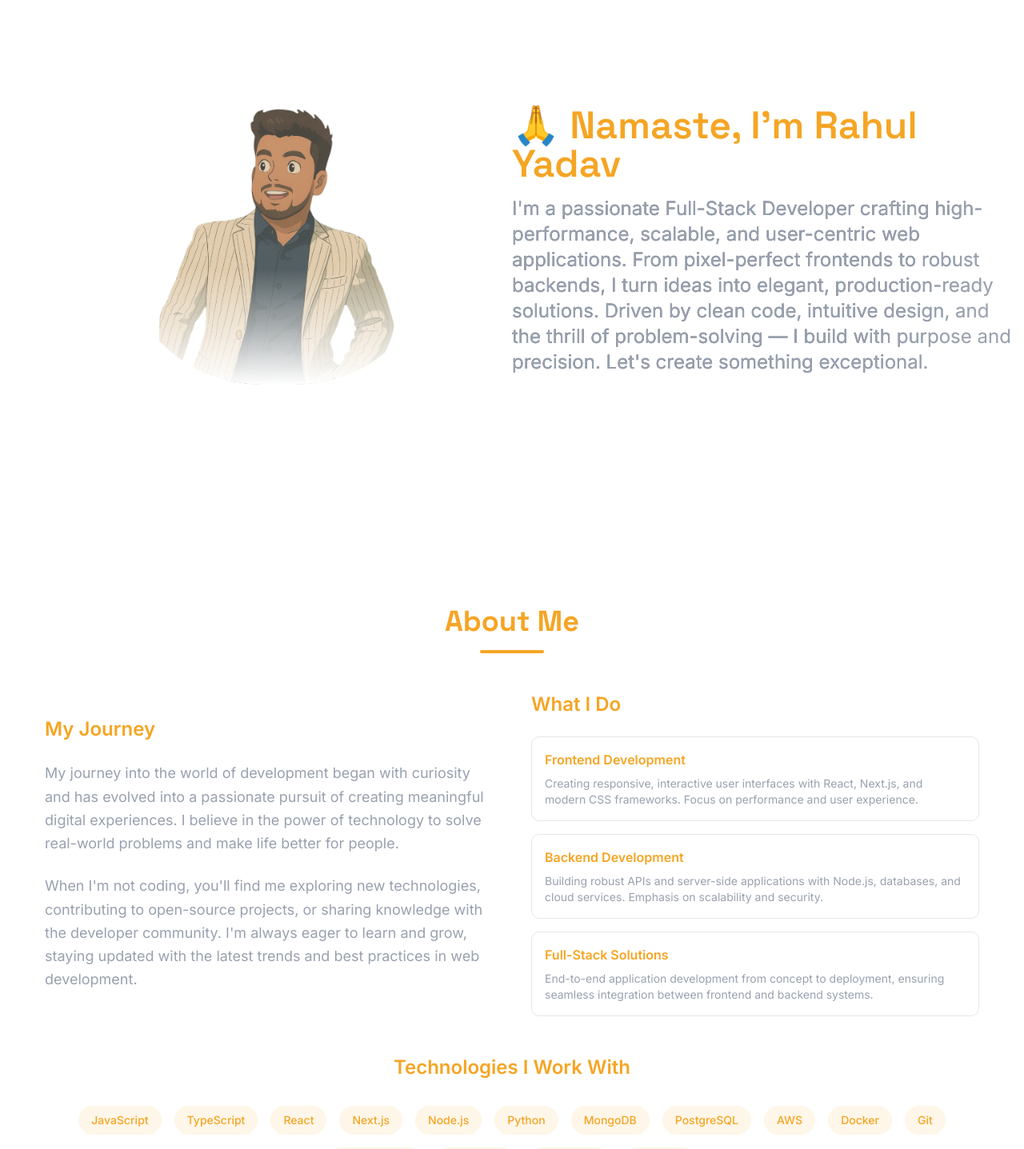
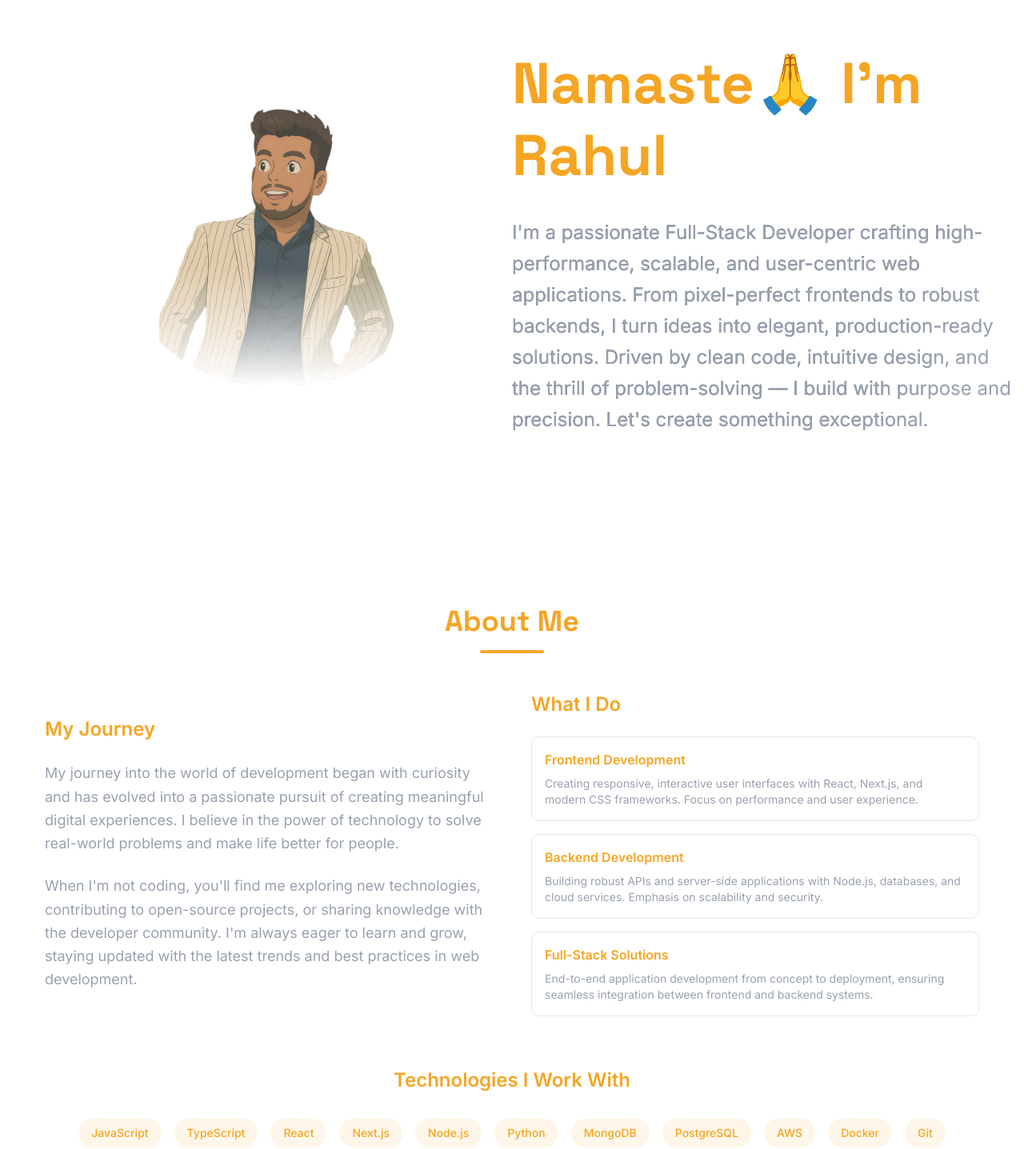
Before and after one commit to ry-dev007/raa-portfolio, a Next.js app: page / in a window 1280 px wide. Shown: the part 120-1557 px from the top of the page at 80% size. Built offline with nearby package versions, Linux system fonts and the light colour scheme.

Commit message:
updated header styling

```diff
--- a/src/app/page.js
+++ b/src/app/page.js
@@ -67,14 +67,14 @@ export default function Home() {
             >
               <motion.p
                 variants={itemVariants}
-                className="text-primary font-secondary mb-4 text-2xl font-semibold sm:text-3xl"
+                className="text-primary font-secondary mb-6 text-3xl leading-tight font-bold sm:text-4xl"
               >
-                🙏 Namaste, I&apos;m Rahul Yadav
+                Namaste🙏 I&apos;m Rahul
               </motion.p>
 
               <motion.p
                 variants={itemVariants}
-                className="shine-text text-base leading-relaxed sm:text-lg"
+                className="shine-text text-lg leading-relaxed sm:text-xl"
               >
                 I&apos;m a passionate Full-Stack Developer crafting
                 high-performance, scalable, and user-centric web applications.
@@ -99,14 +99,14 @@ export default function Home() {
             >
               <motion.p
                 variants={itemVariants}
-                className="text-primary font-secondary mb-4 text-5xl font-semibold"
+                className="text-primary font-secondary mb-8 text-6xl leading-tight font-bold lg:text-7xl"
               >
-                🙏 Namaste, I&apos;m Rahul Yadav
+                Namaste🙏 I&apos;m Rahul
               </motion.p>
 
               <motion.p
                 variants={itemVariants}
-                className="shine-text max-w-[900px] text-2xl"
+                className="shine-text max-w-[900px] text-xl leading-relaxed lg:text-2xl"
               >
                 I&apos;m a passionate Full-Stack Developer crafting
                 high-performance, scalable, and user-centric web applications.
@@ -203,7 +203,10 @@ export default function Home() {
             </div>
 
             {/* Tech Stack */}
-            <motion.div variants={aboutItemVariants} className="text-center">
+            <motion.div
+              variants={aboutItemVariants}
+              className="mt-16 text-center"
+            >
               <h3 className="text-primary mb-8 text-2xl font-semibold">
                 Technologies I Work With
               </h3>
--- a/src/components/Header.js
+++ b/src/components/Header.js
@@ -145,7 +145,7 @@ const Header = () => {
           animate={{ opacity: 1, y: 0 }}
           exit={{ opacity: 0, y: -20 }}
           transition={{ duration: 0.2 }}
-          className="bg-background/95 border-primary/20 dark:border-primary/30 border-b backdrop-blur-md md:hidden"
+          className="bg-background/95 border-primary/20 dark:border-primary/30 absolute top-full right-0 left-0 z-50 border-b shadow-lg backdrop-blur-md md:hidden"
         >
           <nav className="container mx-auto px-4 py-4">
             <ul className="font-secondary space-y-4">
```
